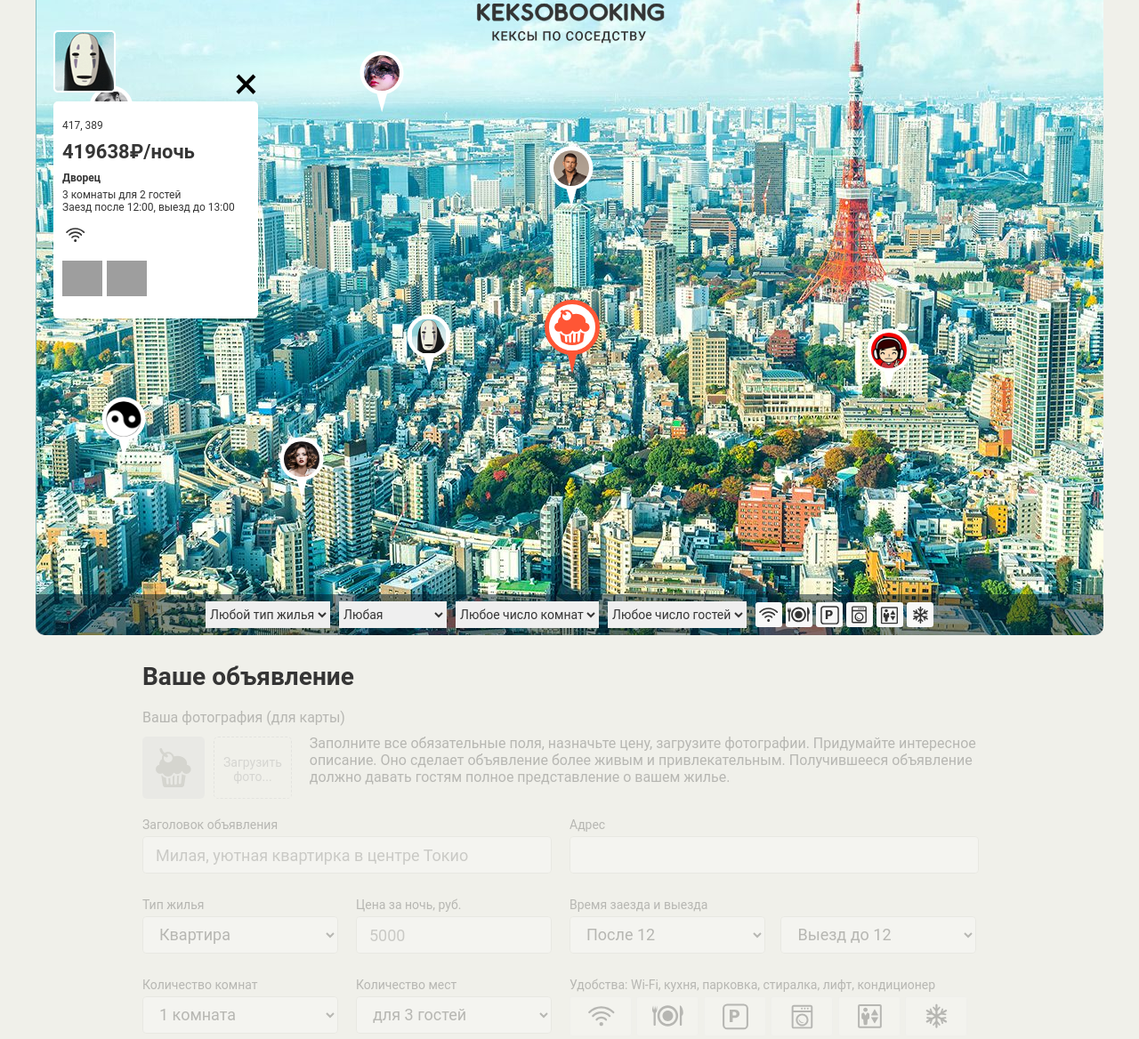
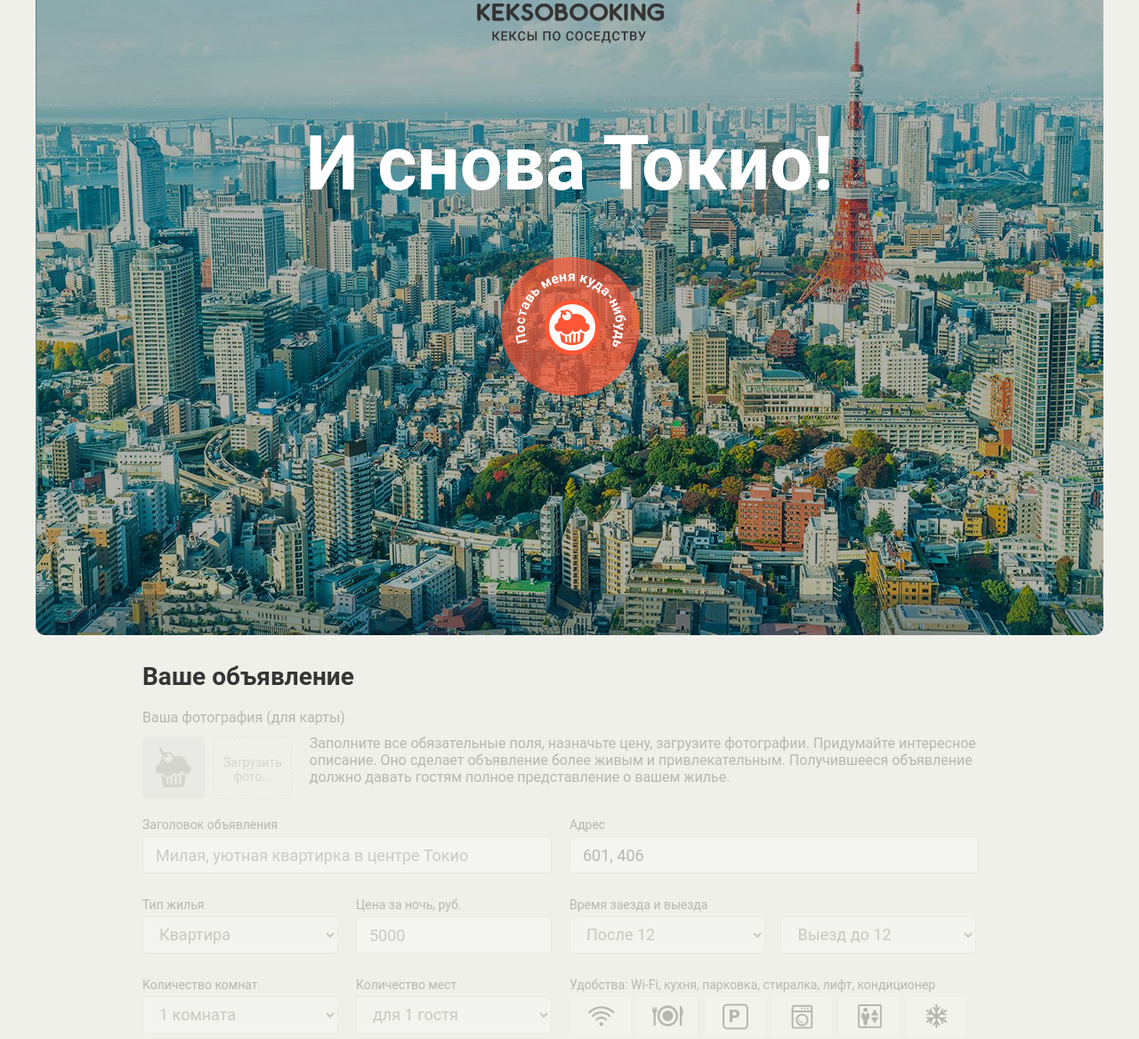
Before and after one commit to Mioksi/htmlacademy-keksobooking, a website: page index.html in a window 1280 px wide. Shown: the part 36-1204 px from the top of the page at 89% size. Drawn offline with Linux system fonts and the light colour scheme; grey boxes are pictures that could not be loaded; files whose address does not match are found by name.

Commit message:
Выполняет задание

```diff
--- a/index.html
+++ b/index.html
@@ -84,7 +84,7 @@
     <!-- Форма объявления -->
     <section class="notice">
       <h2 class="notice__title">Ваше объявление</h2>
-      <form class="ad-form ad-form--disabled" method="post" enctype="multipart/form-data" autocomplete="off">
+      <form class="ad-form ad-form--disabled" action=" https://js.dump.academy/keksobooking" method="post" enctype="multipart/form-data" autocomplete="off">
         <fieldset class="ad-form-header">
           <legend class="ad-form-header__title">Ваша фотография (для карты)</legend>
           <div class="ad-form-header__upload">
@@ -100,11 +100,11 @@
         </fieldset>
         <fieldset class="ad-form__element ad-form__element--wide">
           <label class="ad-form__label" for="title">Заголовок объявления</label>
-          <input id="title" name="title" type="text" placeholder="Милая, уютная квартирка в центре Токио">
+          <input id="title" name="title" type="text" placeholder="Милая, уютная квартирка в центре Токио" minlength="30" maxlength="100" required>
         </fieldset>
         <fieldset class="ad-form__element ad-form__element--wide">
           <label class="ad-form__label" for="address">Адрес</label>
-          <input id="address" name="address" type="text">
+          <input id="address" name="address" type="text" readonly>
         </fieldset>
         <fieldset class="ad-form__element">
           <label class="ad-form__label" for="type">Тип жилья</label>
@@ -117,7 +117,7 @@
         </fieldset>
         <fieldset class="ad-form__element">
           <label class="ad-form__label" for="price">Цена за ночь, руб.</label>
-          <input id="price" name="price" type="number" placeholder="5000">
+          <input id="price" name="price" type="number" placeholder="5000" max="1000000" required>
         </fieldset>
         <fieldset class="ad-form__element ad-form__element--time">
           <label class="ad-form__label" for="timein">Время заезда и выезда</label>
--- a/js/main.js
+++ b/js/main.js
@@ -1,5 +1,6 @@
 'use strict';
 
+var ADS_AMOUNT = 8;
 var MAX_PRICE = 1000000;
 var TYPES = ['palace', 'flat', 'house', 'bungalo'];
 var ROOMS = [1, 2, 3, 100];
@@ -7,7 +8,8 @@ var GUESTS = [0, 1, 2, 3];
 var TIMES = ['12:00', '13:00', '14:00'];
 var FEATURES = ['wifi', 'dishwasher', 'parking', 'washer', 'elevator', 'conditioner'];
 var PHOTOS = ['http://o0.github.io/assets/images/tokyo/hotel1.jpg', 'http://o0.github.io/assets/images/tokyo/hotel2.jpg', 'http://o0.github.io/assets/images/tokyo/hotel3.jpg'];
-var ADS_AMOUNT = 8;
+var LEFT_BUTTON_MOUSE = 1;
+var ENTER_KEY = 'Enter';
 
 var Pin = {
   WIDTH: 50,
@@ -17,20 +19,42 @@ var Pin = {
   MIN_Y: 130,
   MAX_Y: 630
 };
-var typesTranslate = {
-  flat: 'Квартира',
-  bungalo: 'Бунгало',
-  house: 'Дом',
-  palace: 'Дворец'
+var PinMain = {
+  WIDTH: 62,
+  HEIGHT: 62,
+  X: 570,
+  Y: 375
+};
+// var typesTranslate = {
+//   flat: 'Квартира',
+//   bungalo: 'Бунгало',
+//   house: 'Дом',
+//   palace: 'Дворец'
+// };
+var numberOfGuests = {
+  1: ['1'],
+  2: ['1', '2'],
+  3: ['1', '2', '3'],
+  100: ['0']
 };
 var ads = [];
 
 var pinTemplate = document.querySelector('#pin').content.querySelector('.map__pin');
-var cardTemplate = document.querySelector('#card').content.querySelector('.map__card');
+// var cardTemplate = document.querySelector('#card').content.querySelector('.map__card');
 
 var map = document.querySelector('.map');
 var mapPins = map.querySelector('.map__pins');
+var mapPinMain = mapPins.querySelector('.map__pin--main');
 var mapFilters = map.querySelector('.map__filters-container');
+var mapFiltersElements = mapFilters.querySelectorAll('.map__filter');
+var mapFilterFeatures = mapFilters.querySelector('.map__features');
+
+var adForm = document.querySelector('.ad-form');
+var adFormFieldsets = adForm.querySelectorAll('fieldset');
+var adFormAddress = adForm.querySelector('input[name=address]');
+var selectRooms = adForm.querySelector('select[name=rooms]');
+var selectCapacity = adForm.querySelector('select[name=capacity]');
+var capacityOptions = selectCapacity.querySelectorAll('option');
 
 var getRandomElement = function (array) {
   return array[Math.floor(Math.random() * array.length)];
@@ -52,8 +76,8 @@ var getAvatarSrc = function (index) {
 
 var createAdsArray = function (adsAmount) {
   for (var i = 0; i < adsAmount; i++) {
-    var locationX = getRandomInteger(Pin.MIN_X, Pin.MAX_X) - Pin.WIDTH;
-    var locationY = getRandomInteger(Pin.MIN_Y, Pin.MAX_Y) - Pin.HEIGHT;
+    var locationX = getRandomInteger(Pin.MIN_X, Pin.MAX_X);
+    var locationY = getRandomInteger(Pin.MIN_Y, Pin.MAX_Y);
 
     var ad = {
       author: {
@@ -87,8 +111,8 @@ var createAdsArray = function (adsAmount) {
 var generatePin = function (ad) {
   var adElement = pinTemplate.cloneNode(true);
 
-  adElement.style.left = ad.location.x + 'px';
-  adElement.style.top = ad.location.y + 'px';
+  adElement.style.left = ad.location.x - Pin.WIDTH / 2 + 'px';
+  adElement.style.top = ad.location.y - Pin.HEIGHT + 'px';
   adElement.querySelector('img').src = ad.author.avatar;
   adElement.querySelector('img').alt = ad.offer.title;
 
@@ -105,60 +129,128 @@ var renderAllPins = function (adsAmount) {
   mapPins.appendChild(fragment);
 };
 
-var generateFeatures = function (features, cardElement) {
-  var popupFeatures = cardElement.querySelector('.popup__features');
-  var popupFeature = popupFeatures.querySelector('.popup__feature');
+// var generateFeatures = function (features, cardElement) {
+//   var popupFeatures = cardElement.querySelector('.popup__features');
+//   var popupFeature = popupFeatures.querySelector('.popup__feature');
 
-  popupFeatures.innerHTML = '';
+//   popupFeatures.innerHTML = '';
 
-  for (var i = 0; i < features.length; i++) {
-    var featureElement = popupFeature.cloneNode(true);
+//   for (var i = 0; i < features.length; i++) {
+//     var featureElement = popupFeature.cloneNode(true);
 
-    featureElement.className = 'popup__feature popup__feature--' + features[i];
+//     featureElement.className = 'popup__feature popup__feature--' + features[i];
 
-    popupFeatures.appendChild(featureElement);
+//     popupFeatures.appendChild(featureElement);
+//   }
+// };
+
+// var generatePhotos = function (photos, cardElement) {
+//   var popupPhotos = cardElement.querySelector('.popup__photos');
+//   var popupPhoto = popupPhotos.querySelector('.popup__photo');
+
+//   popupPhotos.innerHTML = '';
+
+//   for (var i = 0; i < photos.length; i++) {
+//     var photoElement = popupPhoto.cloneNode(true);
+
+//     photoElement.src = photos[i];
+
+//     popupPhotos.appendChild(photoElement);
+//   }
+// };
+
+// var generateCard = function (card) {
+//   var cardElement = cardTemplate.cloneNode(true);
+
+//   cardElement.querySelector('.popup__title').textContent = card.offer.title;
+//   cardElement.querySelector('.popup__text--address').textContent = card.offer.address;
+//   cardElement.querySelector('.popup__text--price').textContent = card.offer.price + '₽/ночь';
+//   cardElement.querySelector('.popup__type').textContent = typesTranslate[card.offer.type];
+//   cardElement.querySelector('.popup__text--capacity').textContent = card.offer.rooms + ' комнаты для ' + card.offer.guests + ' гостей';
+//   cardElement.querySelector('.popup__text--time').textContent = 'Заезд после ' + card.offer.checkin + ', выезд до ' + card.offer.checkout;
+//   cardElement.querySelector('.popup__description').textContent = card.offer.description;
+//   cardElement.querySelector('.popup__avatar').src = card.author.avatar;
+
+//   generateFeatures(card.offer.features, cardElement);
+//   generatePhotos(card.offer.photos, cardElement);
+
+//   return cardElement;
+// };
+
+// var renderCard = function (adsAmount) {
+//   mapFilters.insertAdjacentElement('beforebegin', generateCard(adsAmount));
+// };
+
+var toggleDisabledElements = function (elements, boolean) {
+  for (var i = 0; i < elements.length; i++) {
+    elements[i].disabled = boolean;
   }
 };
 
-var generatePhotos = function (photos, cardElement) {
-  var popupPhotos = cardElement.querySelector('.popup__photos');
-  var popupPhoto = popupPhotos.querySelector('.popup__photo');
+var activateMap = function () {
+  map.classList.remove('map--faded');
+  adForm.classList.remove('ad-form--disabled');
 
-  popupPhotos.innerHTML = '';
+  mapFilterFeatures.disabled = false;
 
-  for (var i = 0; i < photos.length; i++) {
-    var photoElement = popupPhoto.cloneNode(true);
+  createAdsArray(ADS_AMOUNT);
+  renderAllPins(ADS_AMOUNT);
+  // renderCard(ads[0]);
+  toggleDisabledElements(adFormFieldsets, false);
+  toggleDisabledElements(mapFiltersElements, false);
+  getAddressValue();
+  validateRooms();
 
-    photoElement.src = photos[i];
+  selectRooms.addEventListener('change', onRoomNumberChange);
+};
 
-    popupPhotos.appendChild(photoElement);
+var getPinCoordinates = function () {
+  var x = map.classList.contains('map--faded') ? PinMain.X + PinMain.WIDTH / 2 : PinMain.X + Pin.WIDTH / 2;
+  var y = map.classList.contains('map--faded') ? PinMain.Y + PinMain.HEIGHT / 2 : PinMain.Y + Pin.HEIGHT;
+
+  return x + ', ' + y;
+};
+
+var getAddressValue = function () {
+  adFormAddress.value = getPinCoordinates();
+};
+
+var validateRooms = function () {
+  var roomValue = selectRooms.value;
+
+  for (var i = 0; i < capacityOptions.length; i++) {
+    capacityOptions[i].disabled = !numberOfGuests[roomValue].includes(capacityOptions[i].value);
+  }
+
+  if (selectRooms.value === '100') {
+    selectCapacity.value = '0';
+  } else {
+    selectCapacity.value = '1';
   }
 };
 
-var generateCard = function (card) {
-  var cardElement = cardTemplate.cloneNode(true);
-
-  cardElement.querySelector('.popup__title').textContent = card.offer.title;
-  cardElement.querySelector('.popup__text--address').textContent = card.offer.address;
-  cardElement.querySelector('.popup__text--price').textContent = card.offer.price + '₽/ночь';
-  cardElement.querySelector('.popup__type').textContent = typesTranslate[card.offer.type];
-  cardElement.querySelector('.popup__text--capacity').textContent = card.offer.rooms + ' комнаты для ' + card.offer.guests + ' гостей';
-  cardElement.querySelector('.popup__text--time').textContent = 'Заезд после ' + card.offer.checkin + ', выезд до ' + card.offer.checkout;
-  cardElement.querySelector('.popup__description').textContent = card.offer.description;
-  cardElement.querySelector('.popup__avatar').src = card.author.avatar;
-
-  generateFeatures(card.offer.features, cardElement);
-  generatePhotos(card.offer.photos, cardElement);
-
-  return cardElement;
+var onRoomNumberChange = function () {
+  validateRooms();
 };
 
-var renderCard = function (adsAmount) {
-  mapFilters.insertAdjacentElement('beforebegin', generateCard(adsAmount));
+var onPinClick = function (evt) {
+  if (evt.which === LEFT_BUTTON_MOUSE) {
+    activateMap();
+  }
 };
 
-createAdsArray(ADS_AMOUNT);
-renderAllPins(ADS_AMOUNT);
-renderCard(ads[0]);
+var onPinEnterPress = function (evt) {
+  if (evt.key === ENTER_KEY) {
+    activateMap();
+  }
+};
 
-map.classList.remove('map--faded');
+mapFilterFeatures.disabled = true;
+selectCapacity.value = '1';
+
+toggleDisabledElements(adFormFieldsets, true);
+toggleDisabledElements(mapFiltersElements, true);
+getAddressValue();
+
+mapPinMain.addEventListener('mousedown', onPinClick);
+mapPinMain.addEventListener('keydown', onPinEnterPress);
```
